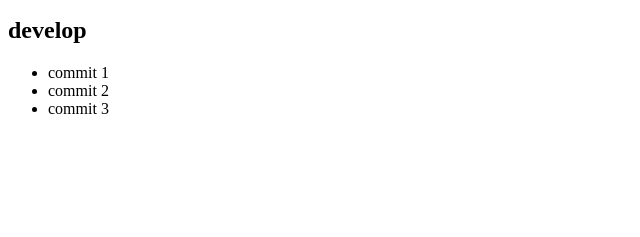
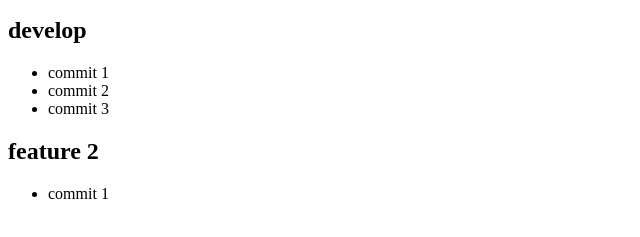
Before and after one commit to cpascualn/UT02PROYECTO, a plain HTML site: page index.html in a window 1280 px wide. Shown: the part 101-338 px from the top of the page, without its empty margins (0-640 px from the left). Drawn offline with Linux system fonts and the light colour scheme.

Commit message:
f2 comit 1

```diff
--- a/index.html
+++ b/index.html
@@ -22,6 +22,11 @@
 		<li>commit 3</li>
 	</ul>
 
+	<h2>feature 2</h2>
+	<ul>
+		<li>commit 1</li>
+	</ul>
+
 
 </body>
 
```
